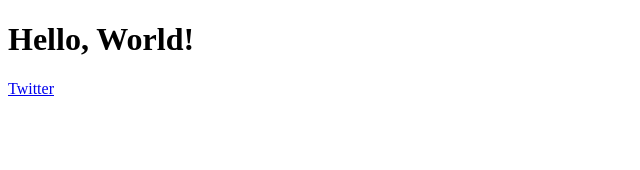
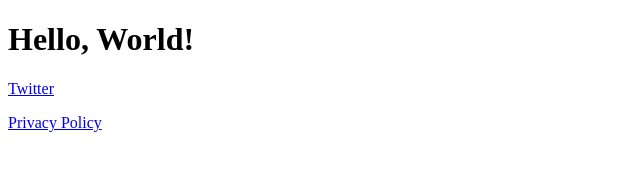
Before and after one commit to charlesmadere/charlesmadere.github.io, a plain HTML site: page index.html in a window 1280 px wide. Shown: the whole page, without its empty margins (0-640 px from the left). Drawn offline with Linux system fonts and the light colour scheme.

Commit message:
added basic privacy policy

```diff
--- a/index.html
+++ b/index.html
@@ -13,6 +13,7 @@
         <h1>Hello, World!</h1>
 
         <p><a href="https://twitter.com/charlesmadere">Twitter</a></p>
+        <p><a href="privacy_policy.txt">Privacy Policy</a></p>
 
     </body>
 
```
Also changed, not shown: privacy_policy.txt (added).
